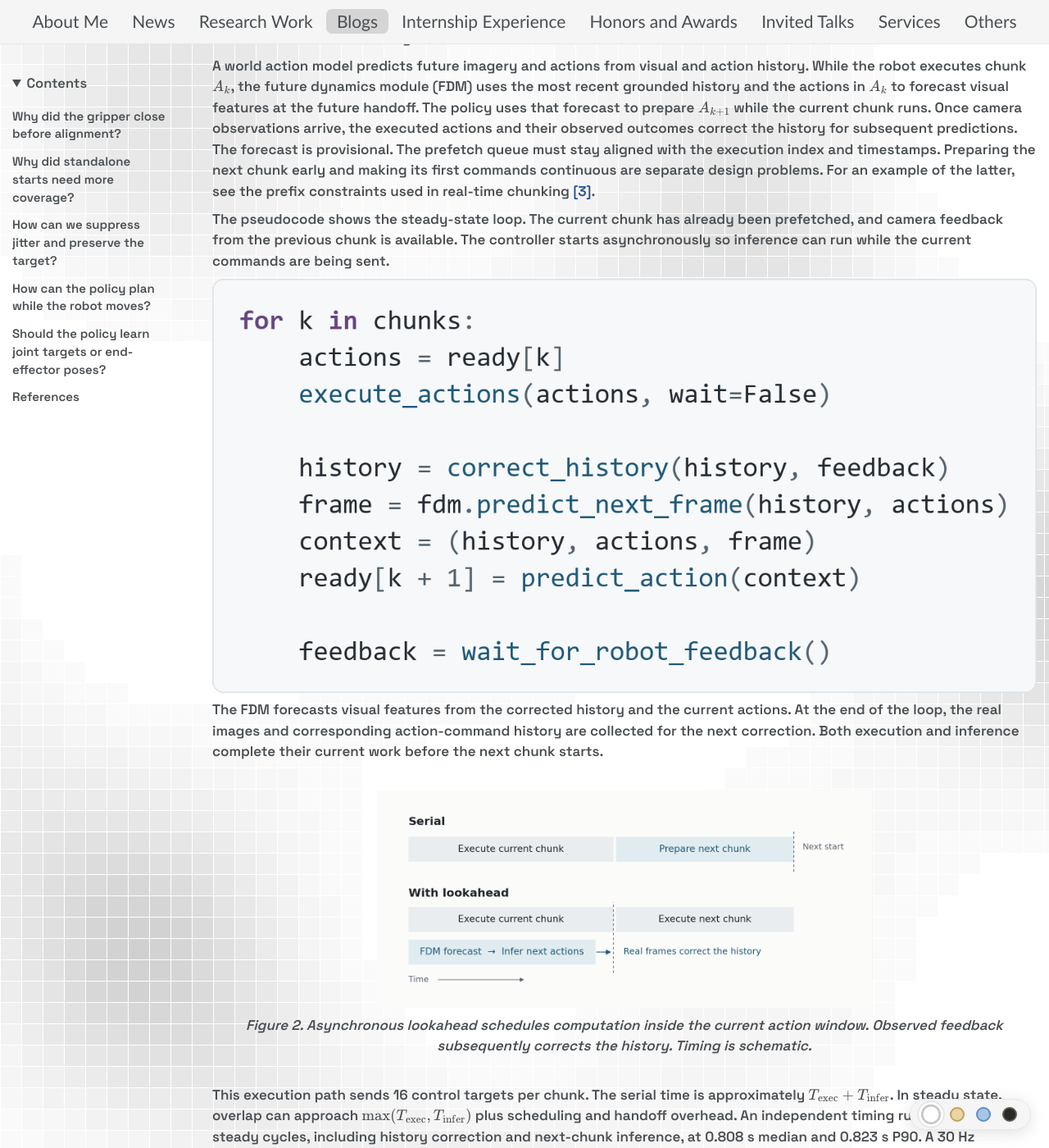
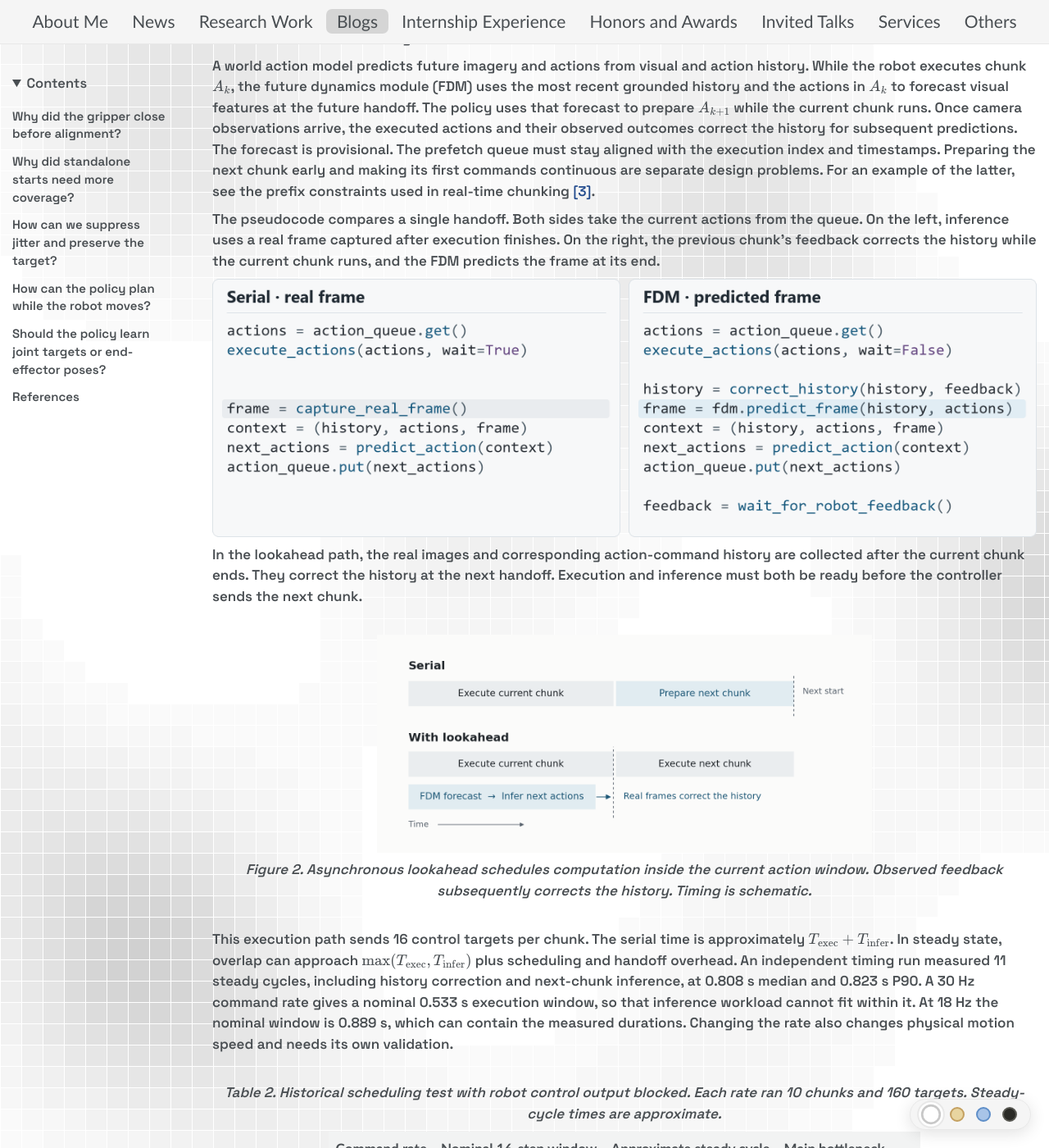
Before and after one commit to black-yt/black-yt.github.io, a Jekyll site: the page built from _blogs/embodied-ai-practical-experience/en.md, in a window 1280 px wide and 1400 px high, scrolled down 3049 px. Shown: the whole window at 82% size. Built offline with Jekyll 4.4.1, drawn with Linux system fonts in a browser that asks for light colours; formulas are drawn with MathJax 3; comment, search, counter and statistics services are not loaded.

Commit message:
Compare real-frame and FDM lookahead pseudocode side by side

```diff
--- a/_blogs/embodied-ai-practical-experience/en.md
+++ b/_blogs/embodied-ai-practical-experience/en.md
@@ -76,12 +76,12 @@ Early scheduling left a gap between chunks. Waiting for a chunk to finish before
 
 A world action model predicts future imagery and actions from visual and action history. While the robot executes chunk $$A_k$$, the future dynamics module (FDM) uses the most recent grounded history and the actions in $$A_k$$ to forecast visual features at the future handoff. The policy uses that forecast to prepare $$A_{k+1}$$ while the current chunk runs. Once camera observations arrive, the executed actions and their observed outcomes correct the history for subsequent predictions. The forecast is provisional. The prefetch queue must stay aligned with the execution index and timestamps. Preparing the next chunk early and making its first commands continuous are separate design problems. For an example of the latter, see the prefix constraints used in real-time chunking [[3]](#ref-real-time-chunking).
 
-The pseudocode shows the steady-state loop. The current chunk has already been prefetched, and camera feedback from the previous chunk is available. The controller starts asynchronously so inference can run while the current commands are being sent.
+The pseudocode compares a single handoff. Both sides take the current actions from the queue. On the left, inference uses a real frame captured after execution finishes. On the right, the previous chunk's feedback corrects the history while the current chunk runs, and the FDM predicts the frame at its end.
 
-![Asynchronous scheduling pseudocode. Start the current chunk, correct history with previous feedback, forecast visual features, queue the next actions, and collect feedback from the current execution.]({{ '/blogs/embodied-ai-practical-experience/assets/async-pseudocode.png' | relative_url }})
+![Pseudocode comparison for an action handoff. The left side waits for a real frame before predicting the next actions. The right side predicts the frame and the next actions during execution, then collects real feedback.]({{ '/blogs/embodied-ai-practical-experience/assets/async-pseudocode.png' | relative_url }})
 {: .blog-pseudocode}
 
-The FDM forecasts visual features from the corrected history and the current actions. At the end of the loop, the real images and corresponding action-command history are collected for the next correction. Both execution and inference complete their current work before the next chunk starts.
+In the lookahead path, the real images and corresponding action-command history are collected after the current chunk ends. They correct the history at the next handoff. Execution and inference must both be ready before the controller sends the next chunk.
 
 ![Serial scheduling runs inference after execution. Asynchronous scheduling places the future visual prediction and next action inference inside the current execution window.]({{ '/blogs/embodied-ai-practical-experience/assets/chunk-timeline.png' | relative_url }})
 {: .blog-figure-image}
--- a/assets/css/main.scss
+++ b/assets/css/main.scss
@@ -970,9 +970,14 @@ body, #main {
         cursor: zoom-in;
     }
 
-    .blog-pseudocode img {
-        width: 100%;
-        max-width: 100%;
+    .blog-pseudocode {
+        overflow-x: auto;
+
+        img {
+            width: 100%;
+            min-width: 760px;
+            max-width: none;
+        }
     }
 
     // Keep image-to-caption spacing; add breathing room outside the pair.
```
Also changed, not shown: _blogs/embodied-ai-practical-experience/zh.md (+3 -3 lines), _blogs/embodied-ai-practical-experience/assets/async-pseudocode.png.
